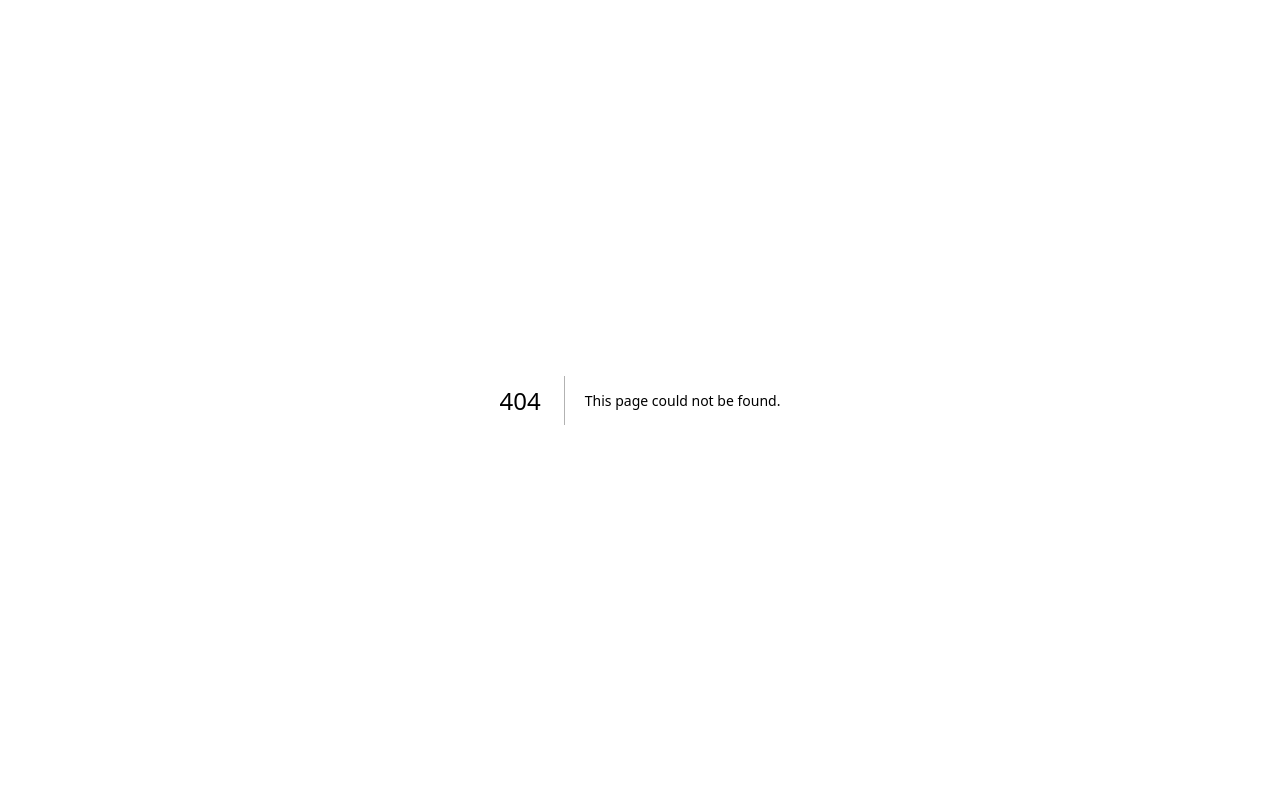
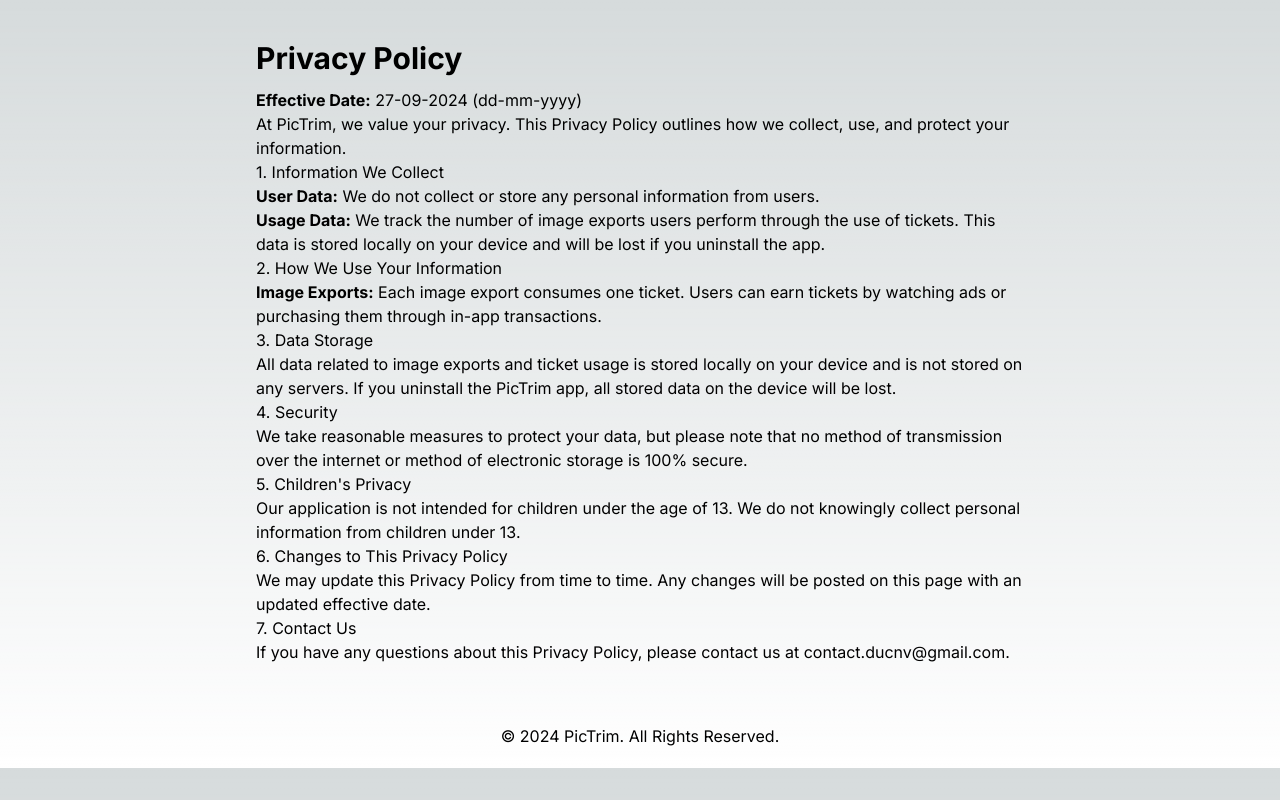
Before and after one commit to dducnv/my_portfolio, a Next.js app: page /pictrim/privacy_policy in a window 1280 px wide. Before the commit this address had no page. Built offline with nearby package versions, Linux system fonts and the light colour scheme.

Commit message:
feat: Add privacy policy page
This commit adds a new file, `page.tsx`, which contains the code for the privacy policy page in the PicTrim application. The page includes information about the data collection and usage policies, as well as contact information for any privacy-related inquiries.

```diff
--- /dev/null
+++ b/app/pictrim/privacy_policy/page.tsx
@@ -0,0 +1,88 @@
+import React from 'react'
+export async function generateMetadata() {
+    return {
+        title: "PicTrim - Privacy Policy",
+        description: "PicTrim does not collect or store any personal information from users. We track the number of image exports users perform through the use of tickets. This data is stored locally on your device and will be lost if you uninstall the app.",
+    };
+}
+const page = () => {
+    return (
+        <body>
+            <div className={"max-w-3xl m-auto prose lg:prose-xl py-10"}>
+                <h1 id="privacy-policy" className={"text-3xl font-bold mb-3"}>Privacy Policy</h1>
+                <p>
+                    <strong>Effective Date:</strong> 27-09-2024 (dd-mm-yyyy)
+                </p>
+                <p>
+                    At PicTrim, we value your privacy. This Privacy Policy outlines how we
+                    collect, use, and protect your information.
+                </p>
+                <h2 id="1-information-we-collect">1. Information We Collect</h2>
+                <ul>
+                    <li>
+                        <strong>User Data:</strong> We do not collect or store any personal
+                        information from users.
+                    </li>
+                    <li>
+                        <strong>Usage Data:</strong> We track the number of image exports users
+                        perform through the use of tickets. This data is stored locally on your
+                        device and will be lost if you uninstall the app.
+                    </li>
+                </ul>
+                <h2 id="2-how-we-use-your-information">2. How We Use Your Information</h2>
+                <ul>
+                    <li>
+                        <strong>Image Exports:</strong> Each image export consumes one ticket.
+                        Users can earn tickets by watching ads or purchasing them through in-app
+                        transactions.
+                    </li>
+                </ul>
+                <h2 id="3-data-storage">3. Data Storage</h2>
+                <ul>
+                    <li>
+                        All data related to image exports and ticket usage is stored locally on
+                        your device and is not stored on any servers. If you uninstall the PicTrim
+                        app, all stored data on the device will be lost.
+                    </li>
+                </ul>
+                <h2 id="4-security">4. Security</h2>
+                <ul>
+                    <li>
+                        We take reasonable measures to protect your data, but please note that no
+                        method of transmission over the internet or method of electronic storage
+                        is 100% secure.
+                    </li>
+                </ul>
+                <h2 id="5-childrens-privacy">5. Children's Privacy</h2>
+                <ul>
+                    <li>
+                        Our application is not intended for children under the age of 13. We do
+                        not knowingly collect personal information from children under 13.
+                    </li>
+                </ul>
+                <h2 id="6-changes-to-this-privacy-policy">
+                    6. Changes to This Privacy Policy
+                </h2>
+                <ul>
+                    <li>
+                        We may update this Privacy Policy from time to time. Any changes will be
+                        posted on this page with an updated effective date.
+                    </li>
+                </ul>
+                <h2 id="7-contact-us">7. Contact Us</h2>
+                <ul>
+                    <li>
+                        If you have any questions about this Privacy Policy, please contact us at{" "}
+                        <a href="mailto:contact.ducnv@gmail.com">contact.ducnv@gmail.com</a>.
+                    </li>
+                </ul>
+            </div>
+            <footer className={"text-center py-5"}>
+                <p>© 2024 PicTrim. All Rights Reserved.</p>
+            </footer>
+        </body>
+
+    )
+}
+
+export default page
```
